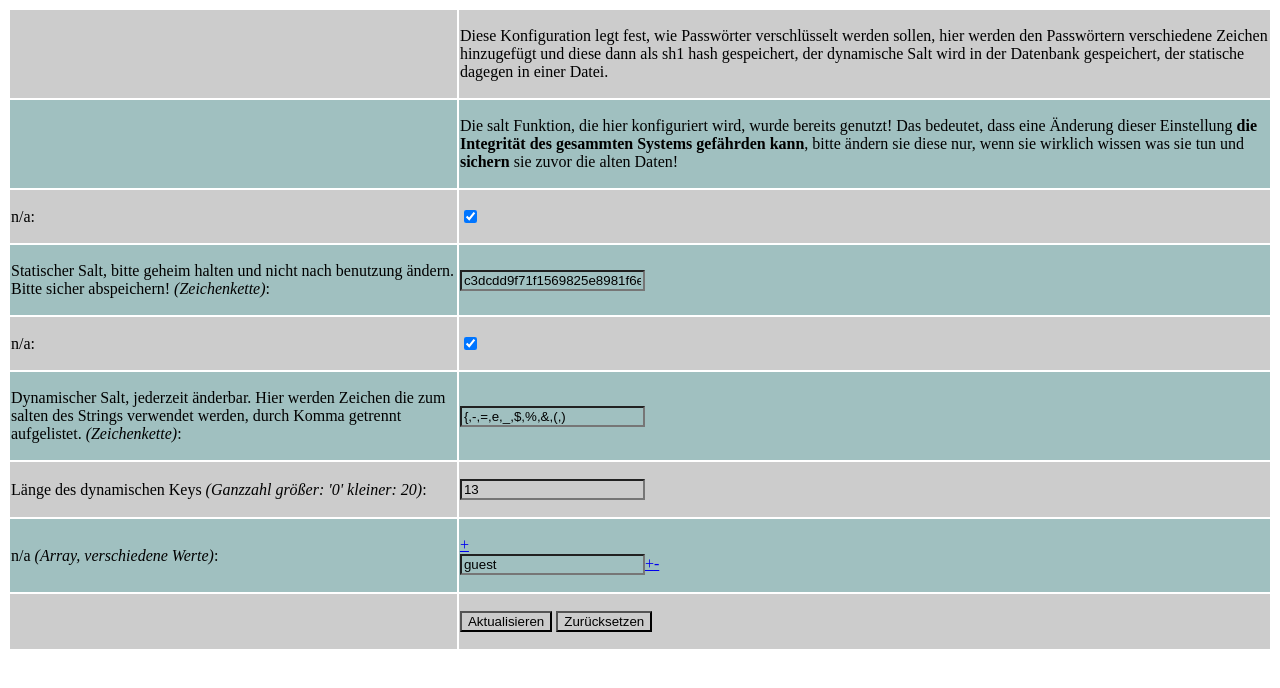
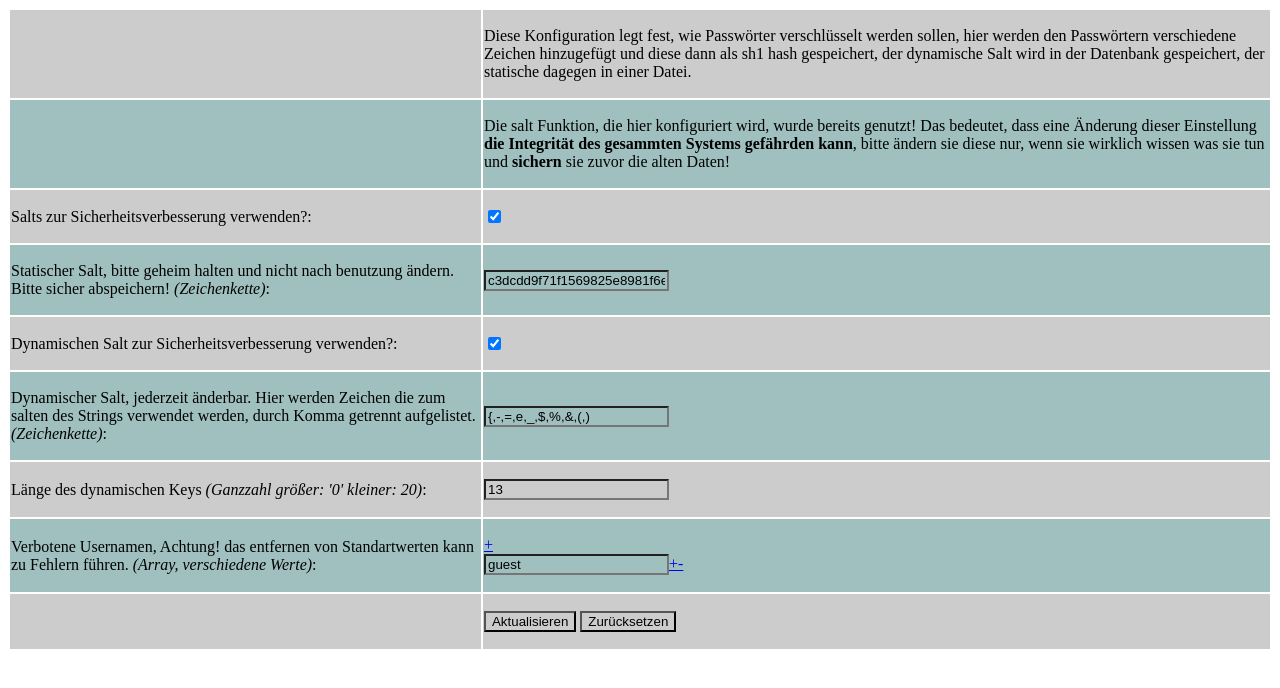
Before and after one commit to gh1234/Paradise-Bird-Project, a PHP site: page /php/ in a window 1280 px wide. Shown: the top 688 px of the page. Run offline with PHP 8.4, Linux system fonts and the light colour scheme.

Commit message:
Language Variablen hinzugefügt

```diff
--- a/pack/users/_lang/de/lang.ini.php
+++ b/pack/users/_lang/de/lang.ini.php
@@ -5,3 +5,6 @@
 LAB_signs = "Dynamischer Salt, jederzeit änderbar. Hier werden Zeichen die zum salten des Strings verwendet werden, durch Komma getrennt aufgelistet."
 LAB_submit = "Aktualisieren"
 LAB_dynlen = "Länge des dynamischen Keys"
+LAB_usesalt = "Salts zur Sicherheitsverbesserung verwenden?"
+LAB_usedyn = "Dynamischen Salt zur Sicherheitsverbesserung verwenden?"
+LAB_restricted = "Verbotene Usernamen, Achtung! das entfernen von Standartwerten kann zu Fehlern führen."
```
